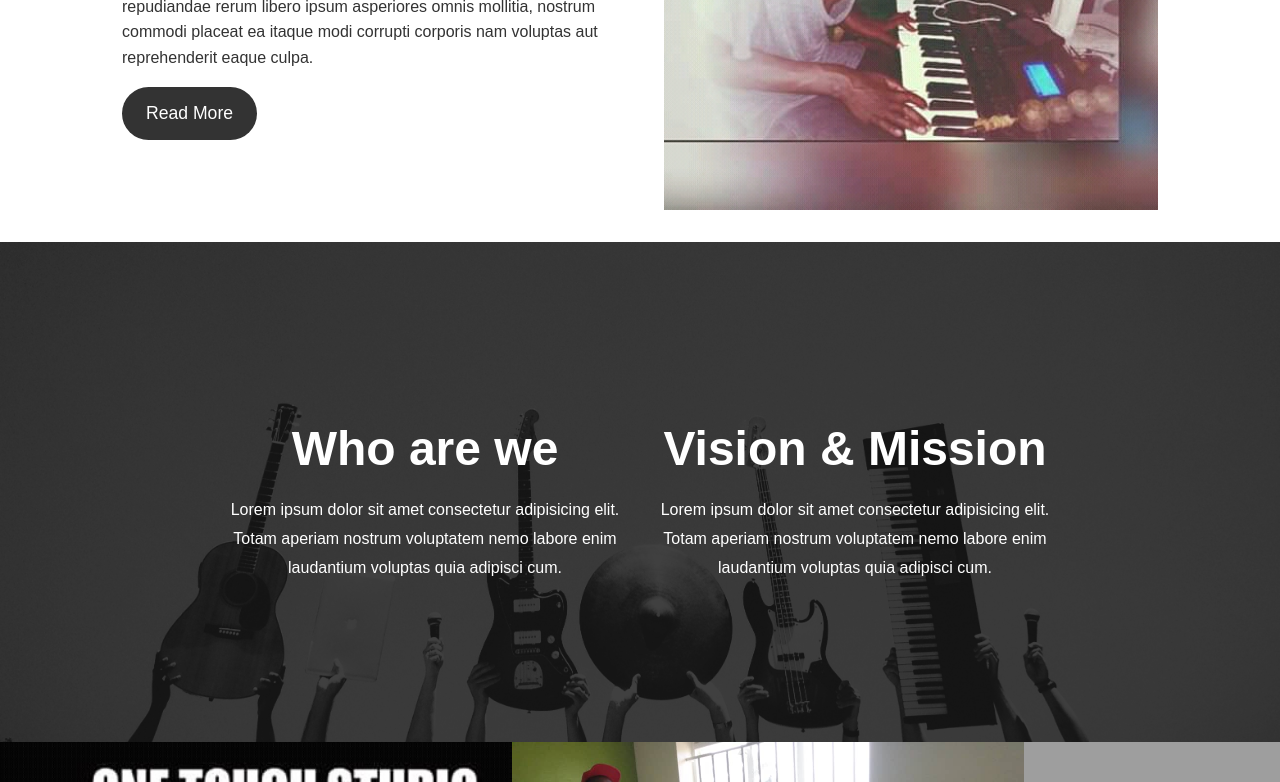
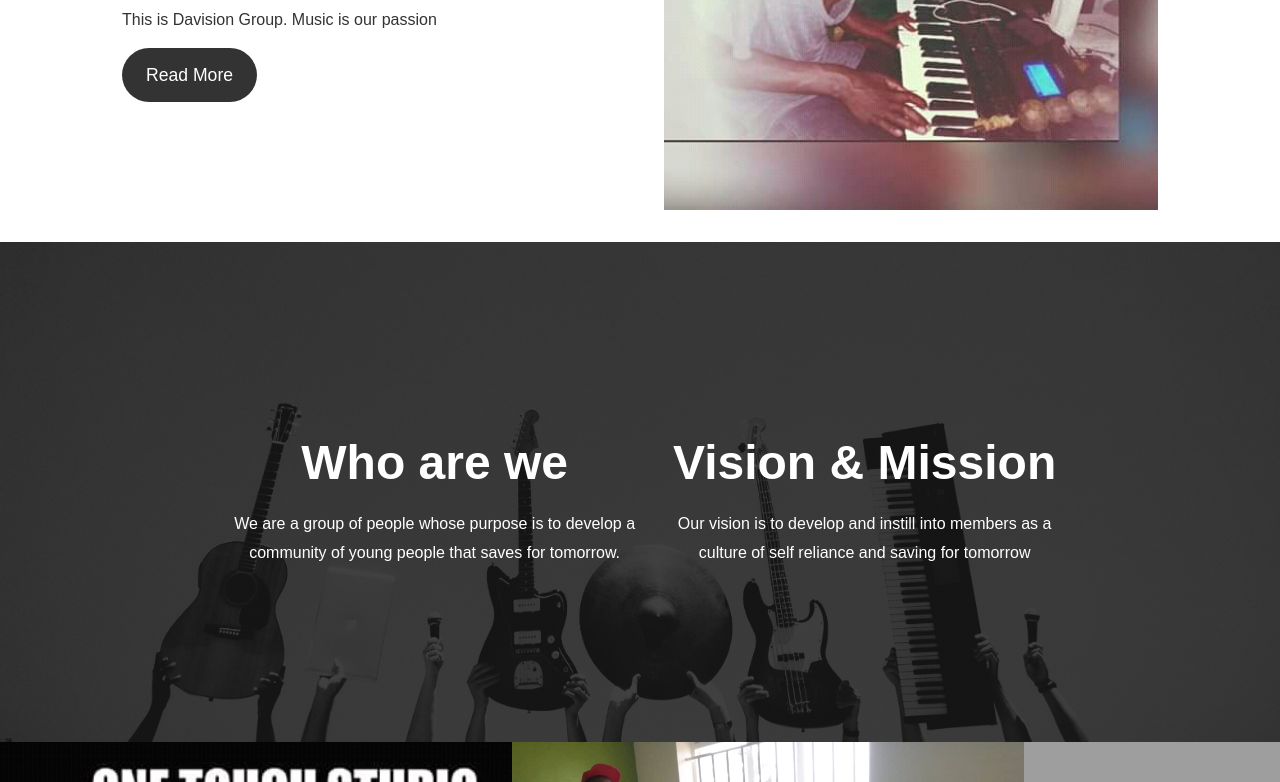
Before and after one commit to Cizawells/davision, a website: page dist/index.html in a window 1280 px wide. Shown: the part 396-1178 px from the top of the page. Drawn offline with Linux system fonts and the light colour scheme; grey boxes are pictures that could not be loaded.

Commit message:
initial commit

```diff
--- a/dist/index.html
+++ b/dist/index.html
@@ -8,7 +8,7 @@
     <link rel="stylesheet" href="css/fontawesome.min.css" />
     <link rel="stylesheet" href="css/style.css" />
     <script src="https://kit.fontawesome.com/ee34bcd413.js"></script>
-    <title>PHONO</title>
+    <title>Welcome | davision group</title>
   </head>
   <body>
     <nav class="navbar">
@@ -30,10 +30,7 @@
                 <h1 class="anim-1">Welcome To our Website</h1>
                 <!-- <div class="anim-panel"> -->
                     <p>
-                        Lorem ipsum dolor sit amet consectetur adipisicing elit. Quo
-                        repudiandae rerum libero ipsum asperiores omnis mollitia, nostrum
-                        commodi placeat ea itaque modi corrupti corporis nam voluptas aut
-                        reprehenderit eaque culpa.
+                        This is Davision Group. Music is our passion
                       </p>
                       <a href="#" class="btn">Read More</a>
                 <!-- </div> -->
@@ -52,11 +49,11 @@
                     <div class="section-b-inner py-5">
                         <div class="description">
                           <h2>Who are we</h2>
-                          <p>Lorem ipsum dolor sit amet consectetur adipisicing elit. Totam aperiam nostrum voluptatem nemo labore enim laudantium voluptas quia adipisci cum.</p>
+                          <p>We are a group of people whose purpose is to develop a community of young people that saves for tomorrow.</p>
                         </div>
                         <div class="vision-mission">
                           <h2>Vision & Mission</h2>
-                          <p>Lorem ipsum dolor sit amet consectetur adipisicing elit. Totam aperiam nostrum voluptatem nemo labore enim laudantium voluptas quia adipisci cum.</p>
+                          <p>Our vision is to develop and instill into members as a culture of self reliance and saving for tomorrow</p>
                         </div>
 
                 </div>
```
